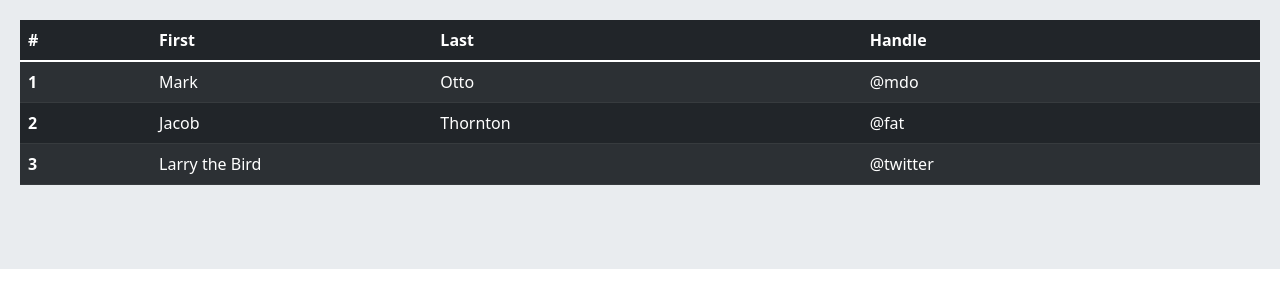
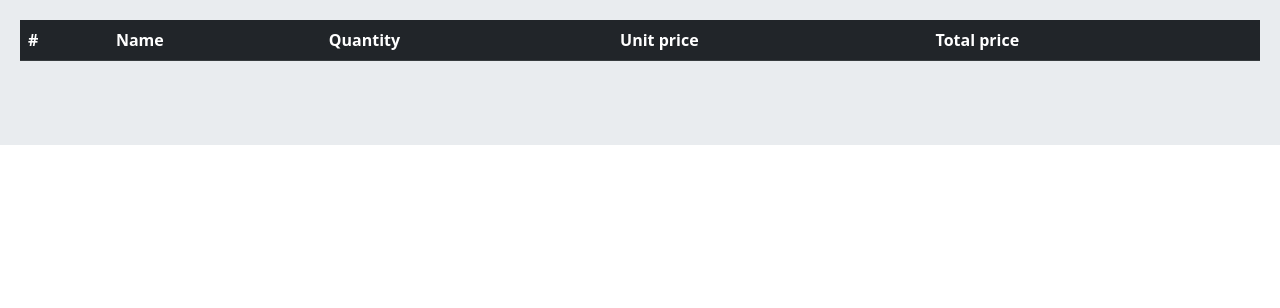
Before and after one commit to Erfan-aminian/E-Commerce, a Django app: page /orders/cart in a window 1280 px wide. Shown: the part 56-364 px from the top of the page. Run offline with Django 4.2, Linux system fonts and the light colour scheme; lists and menus that the app fills with data are empty.

Commit message:
add inter to class cart

```diff
--- a/A/orders/cart.py
+++ b/A/orders/cart.py
@@ -1,4 +1,4 @@
-
+from home.models import Product
 
 CART_SESsION_ID = 'cart'
 class Cart:
@@ -9,11 +9,22 @@ class Cart:
             cart = self.session[CART_SESsION_ID] = {}
         self.cart =cart
 
-    def add(self,product,quantity):
+    def __iter__(self):
+        product_ids = self.cart.keys()
+        products = Product.objects.filter(id__in=product_ids)
+        cart = self.cart.copy()
+        for product in products:
+            cart[str(product.id)]['product'] = product
+        for item in cart.values():
+            item['total_price'] = int(item['price']) * item['quantity']
+            yield item
+
+
+    def add(self, product, quantity):
         product_id = str(product.id)
         if product_id not in self.cart:
             self.cart[product_id] = {'quantity':0, 'price':str(product.price)}
-        self.cart[product_id][quantity] += quantity
+        self.cart[product_id]['quantity'] += quantity
         self.save()
 
     def save(self):
--- a/A/orders/templates/orders/cart.html
+++ b/A/orders/templates/orders/cart.html
@@ -5,29 +5,22 @@
   <thead>
     <tr>
       <th scope="col">#</th>
-      <th scope="col">First</th>
-      <th scope="col">Last</th>
-      <th scope="col">Handle</th>
+      <th scope="col">Name</th>
+      <th scope="col">Quantity</th>
+      <th scope="col">Unit price</th>
+      <th scope="col">Total price</th>
     </tr>
   </thead>
   <tbody>
+  {% for item in cart %}
     <tr>
-      <th scope="row">1</th>
-      <td>Mark</td>
-      <td>Otto</td>
-      <td>@mdo</td>
+      <th scope="row">{{ forloop.counter }}</th>
+      <td>{{ item.product }}</td>
+      <td>{{ item.quantity }}</td>
+      <td>{{ item.price }}</td>
+      <td>{{ item.total_price }}</td>
     </tr>
-    <tr>
-      <th scope="row">2</th>
-      <td>Jacob</td>
-      <td>Thornton</td>
-      <td>@fat</td>
-    </tr>
-    <tr>
-      <th scope="row">3</th>
-      <td colspan="2">Larry the Bird</td>
-      <td>@twitter</td>
-    </tr>
+  {% endfor %}
   </tbody>
 </table>
 {% endblock%}
--- a/A/orders/urls.py
+++ b/A/orders/urls.py
@@ -1,9 +1,9 @@
 from django.urls import path
 from . import views
 
-app_name= 'orders'
+app_name='orders'
 urlpatterns=[
     path('cart', views.CartView.as_view(), name='cart'),
-    path('cart/add/<int:product_id', views.CartAddView.as_view(), name= 'cart_add'),
+    path('cart/add/<int:product_id>', views.CartAddView.as_view(), name= 'cart_add'),
 
 ]
--- a/A/orders/views.py
+++ b/A/orders/views.py
@@ -1,12 +1,13 @@
 from django.shortcuts import render, get_object_or_404, redirect
 from django.views import View
-from forms import CartAddform
+from .forms import CartAddform
 from home.models import Product
-from cart import Cart
+from .cart import Cart
 # Create your views here.
 class CartView(View):
     def get(self, request):
-        return render(request, 'orders/cart.html')
+        cart = Cart(request)
+        return render(request, 'orders/cart.html', {'cart': cart})
 
 class CartAddView(View):
     def post(self, request, product_id):
```
Also changed, not shown: A/db.sqlite3.
